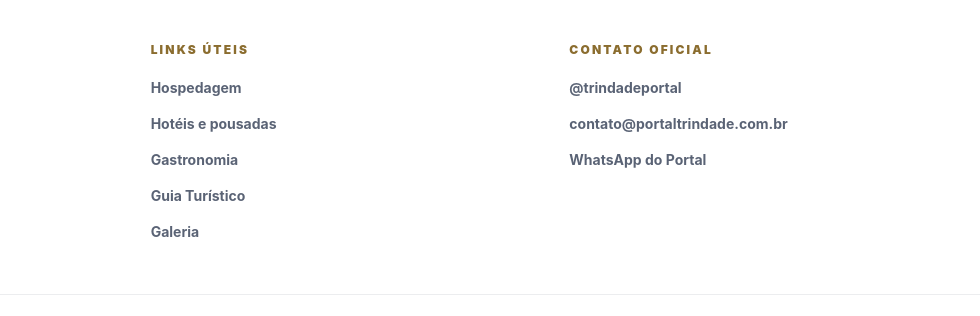
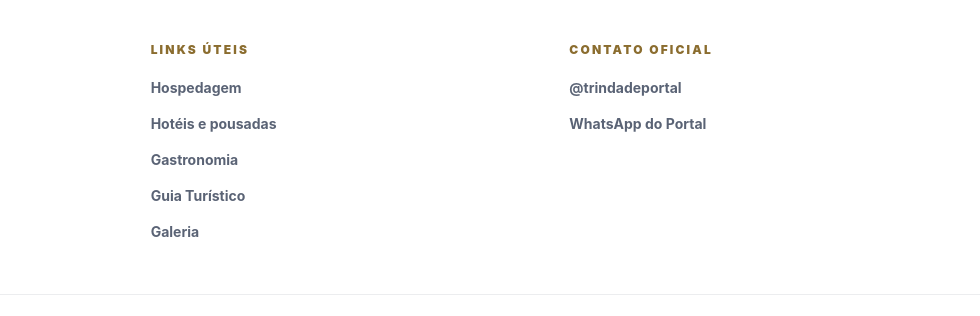
Before and after one commit to RicardoDominguesdeBrito/Portal-Trindade, a plain HTML site: page index.html in a window 1280 px wide. Shown: the part 6090-6406 px from the top of the page, 300-1280 px from the left. Drawn offline with Linux system fonts and the light colour scheme.

Commit message:
Remove e-mail inexistente do Portal

```diff
--- a/conteudo.json
+++ b/conteudo.json
@@ -3,8 +3,7 @@
     "titulo": "Portal Trindade",
     "subtitulo": "Turismo, Fé e Negócios na Capital da Fé.",
     "whatsapp": "5564984294110",
-    "instagram": "https://www.instagram.com/trindadeportal",
-    "email": "contato@portaltrindade.com.br"
+    "instagram": "https://www.instagram.com/trindadeportal"
   },
   "parceiros": {
     "hospedagem": [],
--- a/index.html
+++ b/index.html
@@ -255,7 +255,6 @@
         <h2 class="text-xs font-black uppercase tracking-[0.18em] text-[#8b6d2f]">Contato oficial</h2>
         <div class="mt-4 grid gap-2 text-sm font-bold text-[#14213a]/70">
           <a id="footer-instagram" class="footer-link" href="https://www.instagram.com/trindadeportal" target="_blank" rel="noopener noreferrer">@trindadeportal</a>
-          <a id="footer-email" class="footer-link" href="mailto:contato@portaltrindade.com.br">contato@portaltrindade.com.br</a>
           <a id="footer-whatsapp" class="footer-link" href="#" target="_blank" rel="noopener noreferrer">WhatsApp do Portal</a>
         </div>
       </div>
@@ -410,8 +409,6 @@
         const href = waUrl(site.whatsapp, contact.mensagem_whatsapp || 'Olá! Vim pelo Portal Trindade e gostaria de mais informações.');
         ['#contact-cta', '#whatsapp-float', '#footer-whatsapp'].forEach(selector => $(selector).href = href);
         $('#footer-instagram').href = safeUrl(site.instagram);
-        $('#footer-email').href = `mailto:${site.email || ''}`;
-        $('#footer-email').textContent = site.email || '';
         $('#footer-copy').textContent = contact.rodape || `© ${new Date().getFullYear()} Portal Trindade · Trindade-GO`;
         $('#hero-description').textContent = site.subtitulo || 'Turismo, Fé e Negócios na Capital da Fé.';
       };
```
Also changed, not shown: hospedagem.html (+1 -1 lines).
